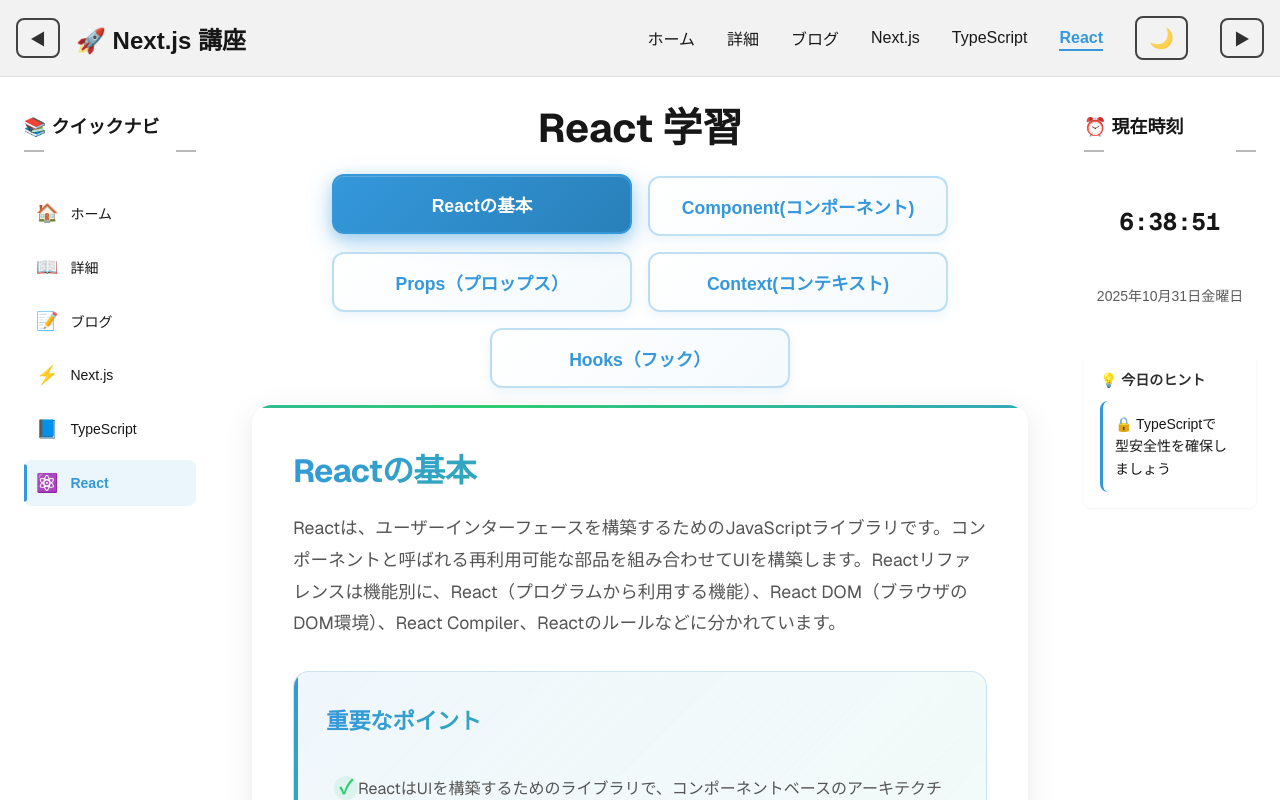
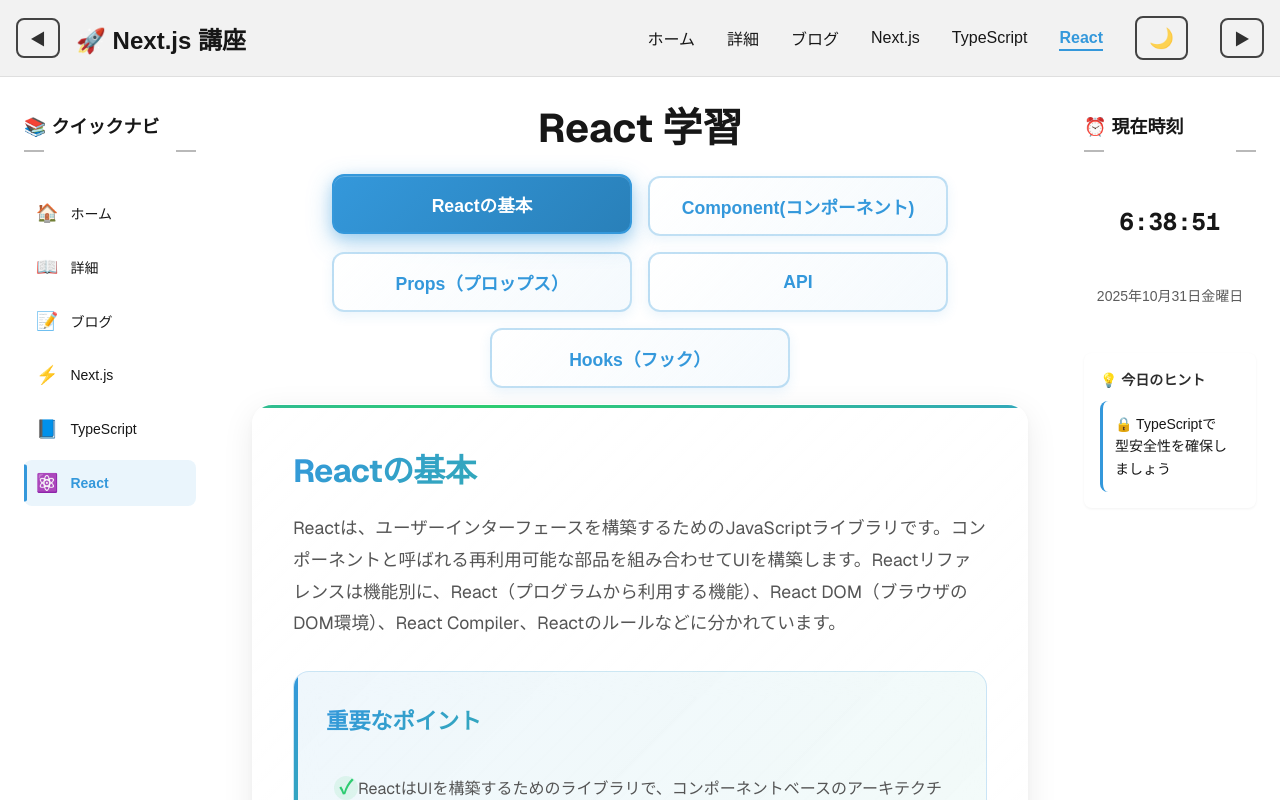
Before and after one commit to YRNaru/test_nextjs, a Next.js app: page /react in a window 1280 px wide. Shown: the top 800 px of the page. Built offline with nearby package versions, Linux system fonts and the light colour scheme.

Commit message:
APIセクションの追加

```diff
--- a/src/app/react/page.tsx
+++ b/src/app/react/page.tsx
@@ -3,7 +3,7 @@
 import { useState, useEffect } from 'react';
 import styles from '../styles/react.module.css';
 
-import { basicData, basicPractice, componentData, componentPractice, propsData, propsPractice, useReducerData, useReducerPractice, contextData, contextPractice, hooksData, hooksPractice, useStateData, useStatePractice, useCallbackData, useCallbackPractice, useMemoData, useMemoPractice, useEffectData, useEffectPractice, useContextData, useContextPractice, useLayoutEffectData, useLayoutEffectPractice, useRefData, useRefPractice, customHookData, customHookPractice } from '@/data/react-data';
+import { basicData, basicPractice, componentData, componentPractice, propsData, propsPractice, useReducerData, useReducerPractice, apiData, contextData, contextPractice, hooksData, hooksPractice, useStateData, useStatePractice, useCallbackData, useCallbackPractice, useMemoData, useMemoPractice, useEffectData, useEffectPractice, useContextData, useContextPractice, useLayoutEffectData, useLayoutEffectPractice, useRefData, useRefPractice, customHookData, customHookPractice } from '@/data/react-data';
 import { PracticeQuestion, LearningSection } from '@/types/react';
 import SectionTabs from './components/SectionTabs';
 import ChildSectionTabs from './components/ChildSectionTabs';
@@ -24,9 +24,13 @@
     const fixedBasicData = { ...basicData, id: 'basic' };
     const fixedComponentData = { ...componentData, id: 'component' };
     const fixedPropsData = { ...propsData, id: 'props' };
+    const fixedApiData = { ...apiData, id: 'api' };
+    const fixedHooksData = { ...hooksData, id: 'hooks' };
+    const parentSections: LearningSection[] = [fixedBasicData, fixedComponentData, fixedPropsData, fixedApiData, fixedHooksData];
+
+    // 子セクション（API）のデータ
     const fixedContextData = { ...contextData, id: 'context' };
-    const fixedHooksData = { ...hooksData, id: 'hooks' };
-    const parentSections: LearningSection[] = [fixedBasicData, fixedComponentData, fixedPropsData, fixedContextData, fixedHooksData];
+    const apiChildSections: LearningSection[] = [fixedContextData];
 
     // 子セクション（フック）のデータ
     const fixedUseStateData = { ...useStateData, id: 'useState' };
@@ -38,12 +42,13 @@
     const fixedUseLayoutEffectData = { ...useLayoutEffectData, id: 'useLayoutEffect' };
     const fixedUseRefData = { ...useRefData, id: 'useRef' };
     const fixedCustomHookData = { ...customHookData, id: 'customHook' };
-    const childSections: LearningSection[] = [fixedUseStateData, fixedUseReducerData, fixedUseCallbackData, fixedUseMemoData, fixedUseEffectData, fixedUseContextData, fixedUseLayoutEffectData, fixedUseRefData, fixedCustomHookData];
+    const hooksChildSections: LearningSection[] = [fixedUseStateData, fixedUseReducerData, fixedUseCallbackData, fixedUseMemoData, fixedUseEffectData, fixedUseContextData, fixedUseLayoutEffectData, fixedUseRefData, fixedCustomHookData];
 
     const sectionPracticeQuestions: { [key: string]: PracticeQuestion[] } = {
         basic: basicPractice,
         component: componentPractice,
         props: propsPractice,
+        api: [],
         context: contextPractice,
         hooks: hooksPractice,
         useState: useStatePractice,
@@ -60,7 +65,9 @@
     // 現在表示するセクションを決定
     const activeSection = childSection || parentSection;
     const currentSectionData = childSection
-        ? childSections.find(section => section.id === childSection)
+        ? (parentSection === 'api'
+            ? apiChildSections.find(section => section.id === childSection)
+            : hooksChildSections.find(section => section.id === childSection))
         : parentSections.find(section => section.id === parentSection);
     const currentSectionQuestions = sectionPracticeQuestions[activeSection] || [];
 
@@ -74,14 +81,14 @@
 
     // 親セクションが変更されたとき、子セクションをリセット
     useEffect(() => {
-        if (parentSection !== 'hooks') {
+        if (parentSection !== 'hooks' && parentSection !== 'api') {
             setChildSection(null);
         }
     }, [parentSection]);
 
     const handleParentSectionClick = (section: ParentSection) => {
         setParentSection(section);
-        if (section !== 'hooks') {
+        if (section !== 'hooks' && section !== 'api') {
             setChildSection(null);
         }
     };
@@ -149,7 +156,14 @@
                 />
                 {parentSection === 'hooks' && (
                     <ChildSectionTabs
-                        sections={childSections}
+                        sections={hooksChildSections}
+                        activeSection={childSection}
+                        onSectionClick={handleChildSectionClick}
+                    />
+                )}
+                {parentSection === 'api' && (
+                    <ChildSectionTabs
+                        sections={apiChildSections}
                         activeSection={childSection}
                         onSectionClick={handleChildSectionClick}
                     />
--- a/src/app/react/types.ts
+++ b/src/app/react/types.ts
@@ -8,5 +8,5 @@
     options: string[];
 }
 
-export type ParentSection = 'basic' | 'component' | 'props' | 'context' | 'hooks';
-export type ChildSection = 'useState' | 'useReducer' | 'useCallback' | 'useMemo' | 'useEffect' | 'useContext' | 'useLayoutEffect' | 'useRef' | 'customHook';
+export type ParentSection = 'basic' | 'component' | 'props' | 'api' | 'hooks';
+export type ChildSection = 'context' | 'useState' | 'useReducer' | 'useCallback' | 'useMemo' | 'useEffect' | 'useContext' | 'useLayoutEffect' | 'useRef' | 'customHook';
--- a/src/data/react-data.ts
+++ b/src/data/react-data.ts
@@ -344,6 +344,21 @@
   }
 ];
 
+export const apiData: LearningSection = {
+  id: 'api',
+  title: 'API',
+  description: 'Reactの組み込みAPIは、コンポーネントの定義やリソースへのアクセスに役立つ機能を提供します。createContext、lazy、memo、startTransition、actなどのAPIがあり、それぞれ異なる用途で使用されます。',
+  keyPoints: [
+    'createContext()でContextを作成し、コンポーネント間でデータを共有できる',
+    'lazy()でコンポーネントのコード読み込みを遅延できる',
+    'memo()で同じpropsを持つコンポーネントの再レンダーをスキップできる',
+    'startTransition()でstateの更新を低緊急度としてマークできる',
+    'act()はテスト環境でレンダーやユーザー操作をラップする',
+    'use()でプロミスやコンテクストから値を読み取れる'
+  ],
+  examples: []
+};
+
 export const contextData: LearningSection = {
   id: 'context',
   title: 'Context(コンテキスト)',
--- a/src/types/react.ts
+++ b/src/types/react.ts
@@ -26,6 +26,7 @@
 export interface LearningSection {
   id: string;
   title: string;
+  subTitle?: string;
   description: string;
   examples: BasicExample[];
   keyPoints: string[];
```
